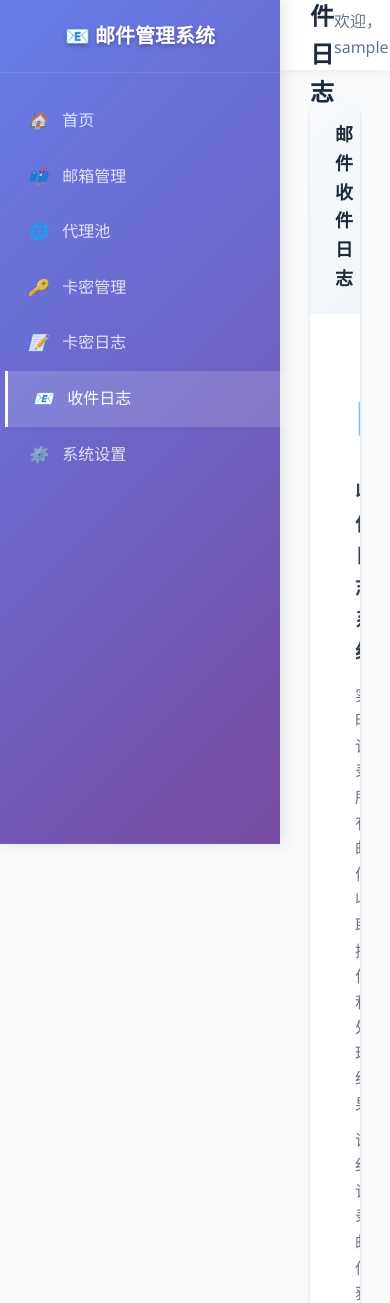
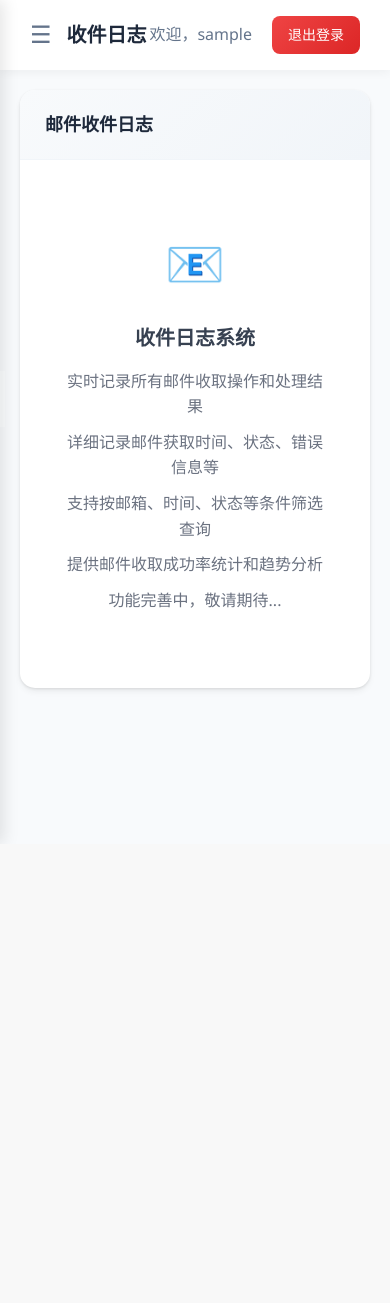
Before and after one commit to doul676/mail-915, a Flask app: page /admin/shoujian in a window 390 px wide; the page is wider, and only the part inside the window is pictured. Shown: the top 1303 px of that part. After the commit the page ends 839 px from the top of that part, so only its background shows below. Run offline with Flask 3, Linux system fonts and the light colour scheme; the visitor is signed in with stand-in values (Sample User, id 1); data comes from the database, SQL or seed files in the repository; some libraries are stand-ins or nearby versions.

Commit message:
Complete mobile layout fixes for all admin pages and update comprehensive README.md
Co-authored-by: douliu6767 <152276692+douliu6767@users.noreply.github.com>

```diff
--- a/templates/admin/shoujian.html
+++ b/templates/admin/shoujian.html
@@ -212,12 +212,73 @@
         margin-bottom: 20px;
         color: var(--primary-color);
     }
+
+    /* Mobile menu toggle - default hidden */
+    .mobile-menu-toggle {
+        display: none;
+        background: none;
+        border: none;
+        font-size: 24px;
+        cursor: pointer;
+        color: #64748b;
+        transition: var(--transition);
+    }
+
+    .mobile-menu-toggle:hover {
+        color: var(--primary-color);
+    }
+
+    /* Responsive */
+    @media (max-width: 768px) {
+        .sidebar {
+            transform: translateX(-100%);
+        }
+
+        .sidebar.mobile-open {
+            transform: translateX(0);
+        }
+
+        .main-content {
+            margin-left: 0;
+        }
+
+        .header-title {
+            font-size: 20px;
+        }
+
+        .content {
+            padding: 20px;
+        }
+
+        .mobile-menu-toggle {
+            display: block !important;
+        }
+    }
+
+    /* Mobile overlay */
+    .mobile-overlay {
+        position: fixed;
+        top: 0;
+        left: 0;
+        width: 100%;
+        height: 100%;
+        background: rgba(0, 0, 0, 0.5);
+        z-index: 999;
+        display: none;
+    }
+
+    .mobile-overlay.show {
+        display: block;
+    }
 </style>
 {% endblock %}
 
 {% block body %}
+<!-- Mobile overlay -->
+<div class="mobile-overlay" id="mobileOverlay" onclick="closeMobileMenu()"></div>
+
 <!-- Sidebar -->
-<div class="sidebar">
+<div class="sidebar" id="sidebar">
     <div class="sidebar-header">
         <div class="sidebar-logo">📧 邮件管理系统</div>
     </div>
@@ -249,7 +310,10 @@
 <!-- Main Content -->
 <div class="main-content">
     <div class="header">
-        <h1 class="header-title">收件日志</h1>
+        <div style="display: flex; align-items: center; gap: 15px;">
+            <button class="mobile-menu-toggle" onclick="toggleMobileMenu()">☰</button>
+            <h1 class="header-title">收件日志</h1>
+        </div>
         <div class="header-actions">
             <div class="user-info">
                 <span>欢迎，{{ admin_username }}</span>
@@ -281,6 +345,44 @@
 
 {% block scripts %}
 <script>
+    // Mobile menu functionality
+    function toggleMobileMenu() {
+        const sidebar = document.getElementById('sidebar');
+        const overlay = document.getElementById('mobileOverlay');
+
+        if (sidebar.classList.contains('mobile-open')) {
+            closeMobileMenu();
+        } else {
+            openMobileMenu();
+        }
+    }
+
+    function openMobileMenu() {
+        const sidebar = document.getElementById('sidebar');
+        const overlay = document.getElementById('mobileOverlay');
+
+        sidebar.classList.add('mobile-open');
+        overlay.classList.add('show');
+    }
+
+    function closeMobileMenu() {
+        const sidebar = document.getElementById('sidebar');
+        const overlay = document.getElementById('mobileOverlay');
+
+        sidebar.classList.remove('mobile-open');
+        overlay.classList.remove('show');
+    }
+
+    // Close mobile menu when clicking on navigation items
+    document.addEventListener('DOMContentLoaded', function() {
+        const navItems = document.querySelectorAll('.nav-item');
+        navItems.forEach(item => {
+            item.addEventListener('click', function() {
+                closeMobileMenu();
+            });
+        });
+    });
+
     // 页面脚本
     console.log('收件日志页面已加载');
 </script>
```
Also changed, not shown: README.md, README_OLD.md (added).
